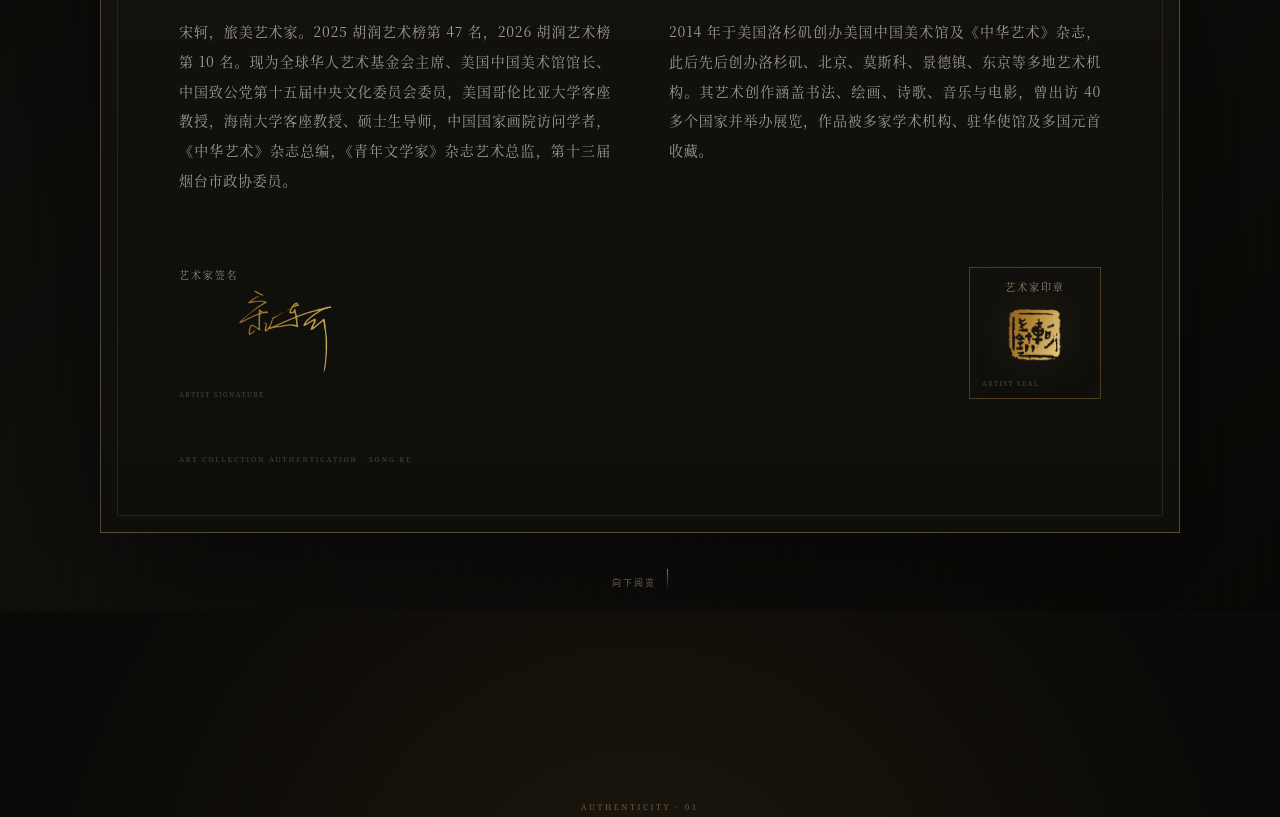
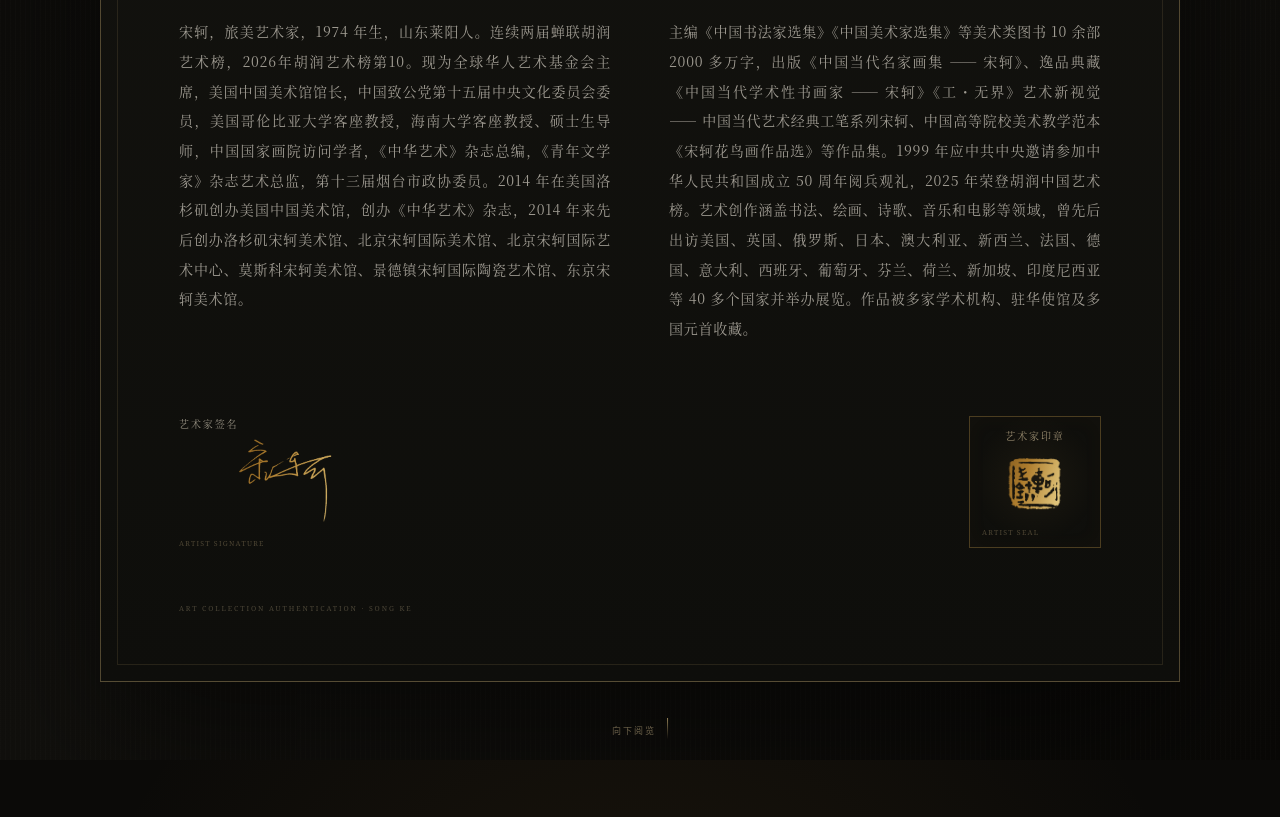
Before and after one commit to 2560535650-bot/song-ke-art-certificate, a plain HTML site: page index.html in a window 1280 px wide. Shown: the part 919-1736 px from the top of the page. Drawn offline with Linux system fonts and the light colour scheme.

Commit message:
同步最新版艺术家简介

```diff
--- a/index.html
+++ b/index.html
@@ -49,8 +49,8 @@
         <section class="artist-profile" aria-label="艺术家简介">
           <p class="profile-label">艺术家简介 <small>ARTIST PROFILE</small></p>
           <div class="profile-copy">
-            <p>宋轲，旅美艺术家。2025 胡润艺术榜第 47 名，2026 胡润艺术榜第 10 名。现为全球华人艺术基金会主席、美国中国美术馆馆长、中国致公党第十五届中央文化委员会委员，美国哥伦比亚大学客座教授，海南大学客座教授、硕士生导师，中国国家画院访问学者，《中华艺术》杂志总编，《青年文学家》杂志艺术总监，第十三届烟台市政协委员。</p>
-            <p>2014 年于美国洛杉矶创办美国中国美术馆及《中华艺术》杂志，此后先后创办洛杉矶、北京、莫斯科、景德镇、东京等多地艺术机构。其艺术创作涵盖书法、绘画、诗歌、音乐与电影，曾出访 40 多个国家并举办展览，作品被多家学术机构、驻华使馆及多国元首收藏。</p>
+            <p>宋轲，旅美艺术家，1974 年生，山东莱阳人。连续两届蝉联胡润艺术榜，2026年胡润艺术榜第10。现为全球华人艺术基金会主席，美国中国美术馆馆长，中国致公党第十五届中央文化委员会委员，美国哥伦比亚大学客座教授，海南大学客座教授、硕士生导师，中国国家画院访问学者，《中华艺术》杂志总编，《青年文学家》杂志艺术总监，第十三届烟台市政协委员。2014 年在美国洛杉矶创办美国中国美术馆，创办《中华艺术》杂志，2014 年来先后创办洛杉矶宋轲美术馆、北京宋轲国际美术馆、北京宋轲国际艺术中心、莫斯科宋轲美术馆、景德镇宋轲国际陶瓷艺术馆、东京宋轲美术馆。</p>
+            <p>主编《中国书法家选集》《中国美术家选集》等美术类图书 10 余部 2000 多万字，出版《中国当代名家画集 —— 宋轲》、逸品典藏《中国当代学术性书画家 —— 宋轲》《工・无界》艺术新视觉 —— 中国当代艺术经典工笔系列宋轲、中国高等院校美术教学范本《宋轲花鸟画作品选》等作品集。1999 年应中共中央邀请参加中华人民共和国成立 50 周年阅兵观礼，2025 年荣登胡润中国艺术榜。艺术创作涵盖书法、绘画、诗歌、音乐和电影等领域，曾先后出访美国、英国、俄罗斯、日本、澳大利亚、新西兰、法国、德国、意大利、西班牙、葡萄牙、芬兰、荷兰、新加坡、印度尼西亚等 40 多个国家并举办展览。作品被多家学术机构、驻华使馆及多国元首收藏。</p>
           </div>
         </section>
 
```
